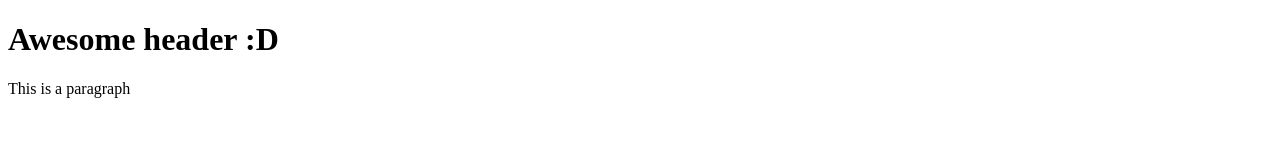
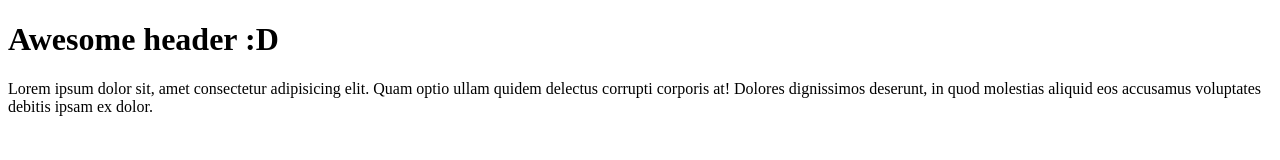
Before and after one commit to Alexisdm1985/git_practice_fromCommandLine, a plain HTML site: page index.html in a window 1280 px wide. Drawn offline with Linux system fonts and the light colour scheme.

Commit message:
Commenting and adding paragraphs in the second branch

```diff
--- a/index.html
+++ b/index.html
@@ -8,6 +8,7 @@
 </head>
 <body>
     <h1>Awesome header :D</h1>
-    <p>This is a paragraph</p>
+    <!-- <p>This is a paragraph</p> -->
+    <p>Lorem ipsum dolor sit, amet consectetur adipisicing elit. Quam optio ullam quidem delectus corrupti corporis at! Dolores dignissimos deserunt, in quod molestias aliquid eos accusamus voluptates debitis ipsam ex dolor.</p>
 </body>
 </html>
```
